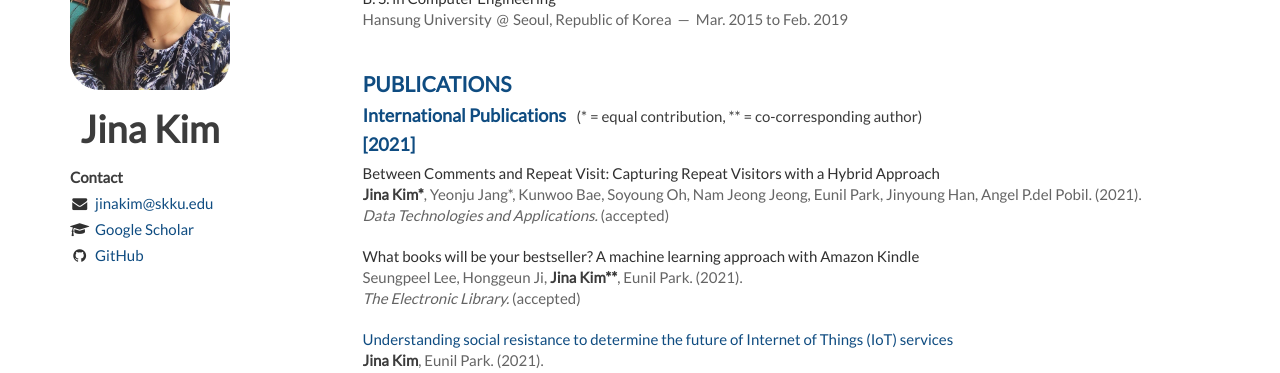
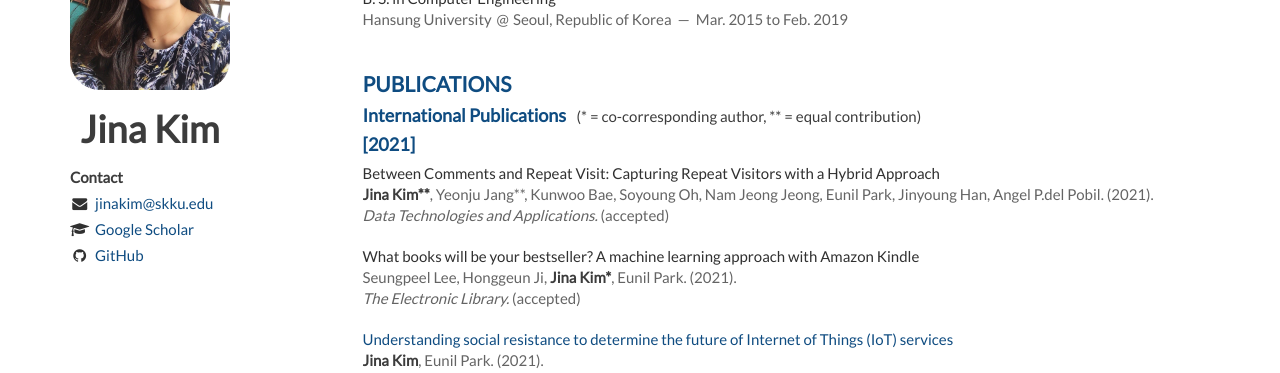
Before and after one commit to Jina-Kim/Jina-Kim.github.io, a Jekyll site: the page built from index.html, in a window 1280 px wide and 900 px high, scrolled down 513 px. Shown: the part 153-526 px from the top of the window. Built offline with Jekyll 4.4.1, drawn with Linux system fonts in a browser that asks for light colours; nearby versions of some CDN libraries; the list of posts is cut into pages by our own code.

Commit message:
Update publications.html

```diff
--- a/_includes/publications.html
+++ b/_includes/publications.html
@@ -1,14 +1,14 @@
 <div class="content">
     <h1>Publications</h1>
 
-    <h2>International Publications &nbsp; <span style="font-size: smaller;color: rgb(60, 60, 60);font-weight: normal;">(* = equal contribution, ** = co-corresponding author)</span></h2>
+    <h2>International Publications &nbsp; <span style="font-size: smaller;color: rgb(60, 60, 60);font-weight: normal;">(* = co-corresponding author, ** = equal contribution)</span></h2>
 
     <h2>[2021]</h2>
 
     <article>
         <header>
             Between Comments and Repeat Visit: Capturing Repeat Visitors with a Hybrid Approach<br/>
-            <span> <em>Jina Kim*</em>, Yeonju Jang*, Kunwoo Bae, Soyoung Oh, Nam Jeong Jeong, Eunil Park, Jinyoung Han, Angel P.del Pobil. (2021).</span><br/>
+            <span> <em>Jina Kim**</em>, Yeonju Jang**, Kunwoo Bae, Soyoung Oh, Nam Jeong Jeong, Eunil Park, Jinyoung Han, Angel P.del Pobil. (2021).</span><br/>
             <span><i>Data Technologies and Applications.</i> (accepted)</span>
         </header>
     </article>
@@ -16,7 +16,7 @@
     <article>
         <header>
             What books will be your bestseller? A machine learning approach with Amazon Kindle<br/>
-            <span> Seungpeel Lee, Honggeun Ji, <em>Jina Kim**</em>, Eunil Park. (2021).</span><br/>
+            <span> Seungpeel Lee, Honggeun Ji, <em>Jina Kim*</em>, Eunil Park. (2021).</span><br/>
             <span><i>The Electronic Library.</i> (accepted)</span>
         </header>
     </article>
```
